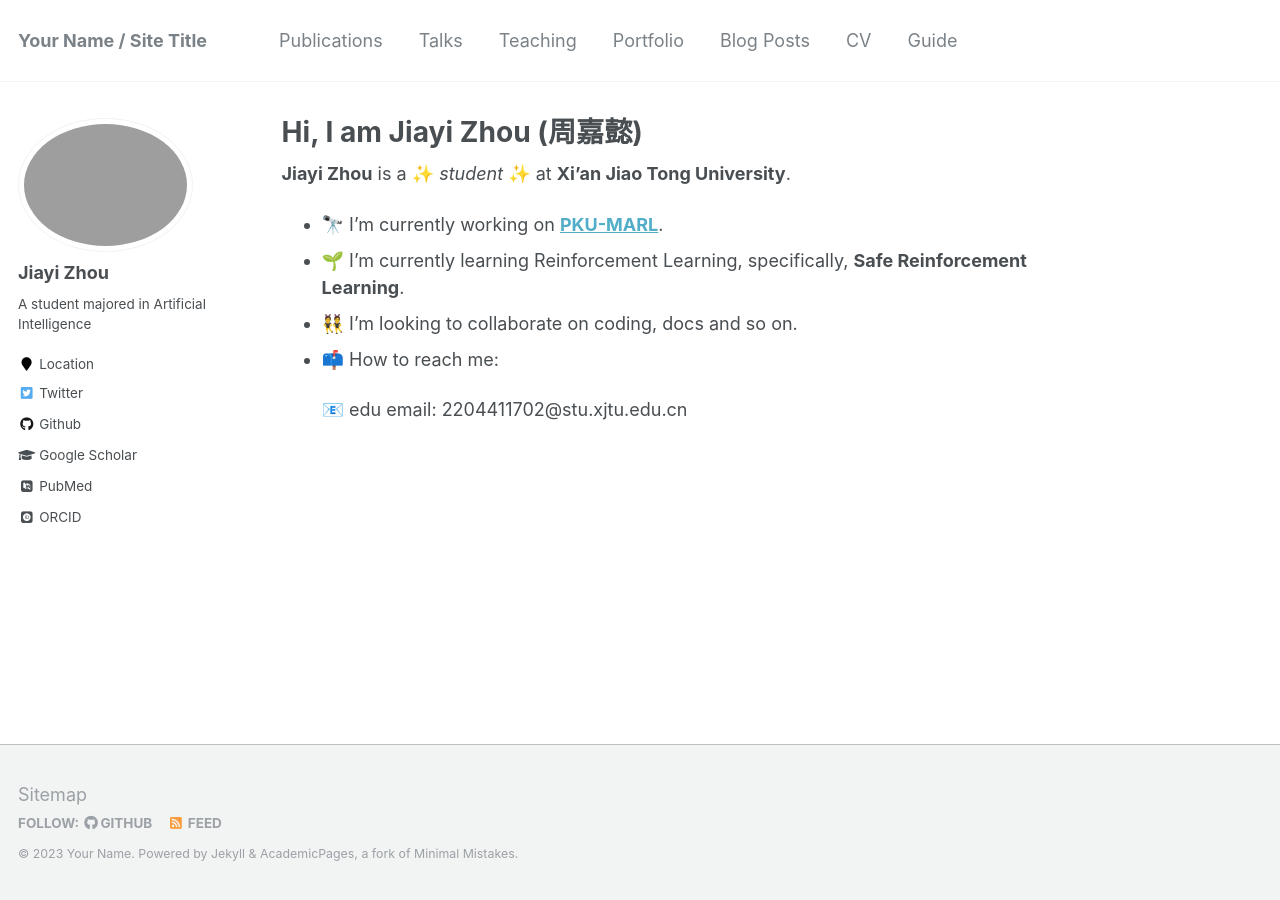
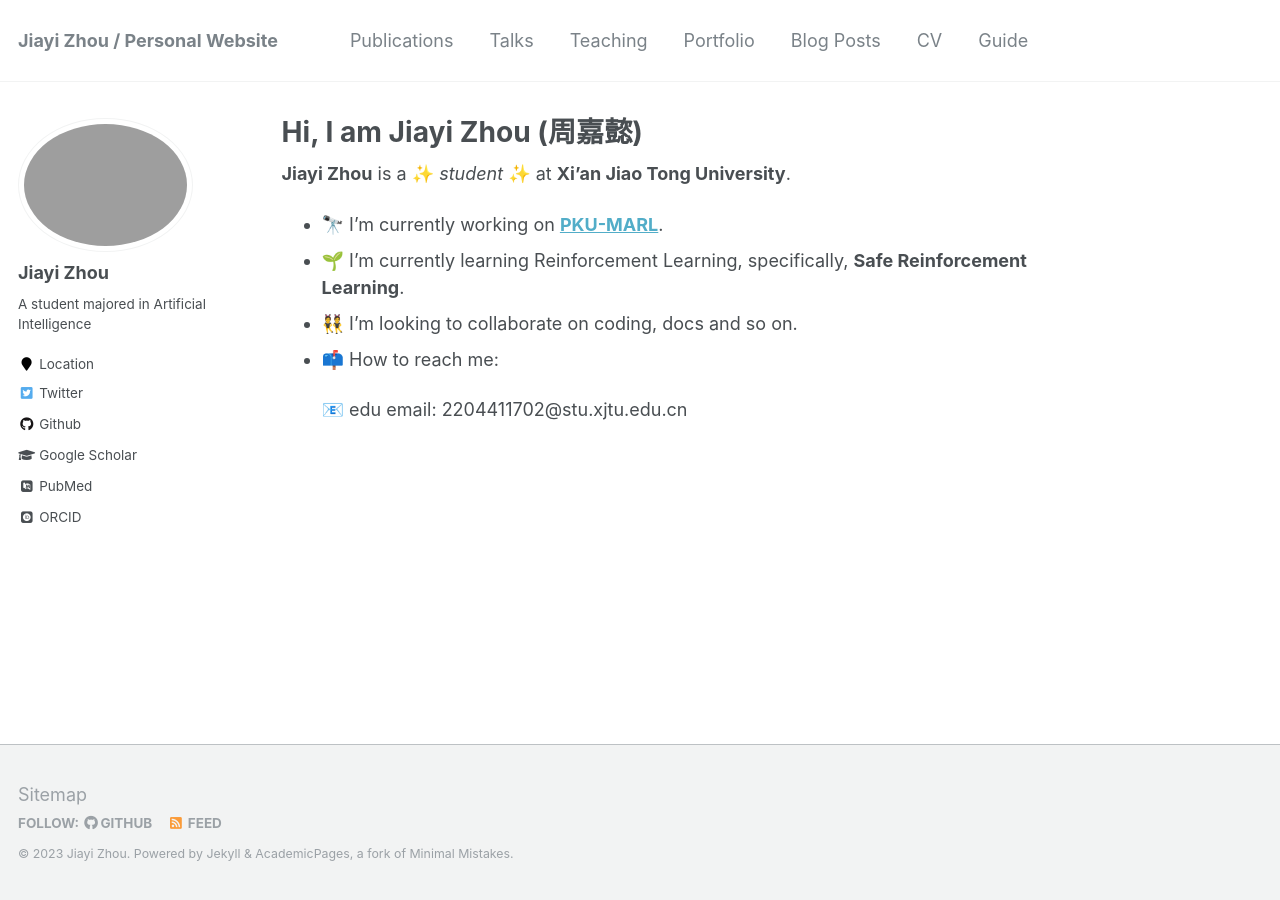
Before and after one commit to Gaiejj/Gaiejj.github.io, a Jekyll site: the page built from _pages/about.md, in a window 1280 px wide. Built offline with Jekyll 4.4.1, drawn with Linux system fonts in a browser that asks for light colours; some web fonts are replaced.

Commit message:
feat: update personal file

```diff
--- a/_config.yml
+++ b/_config.yml
@@ -7,9 +7,9 @@
 
 # Site Settings
 locale                   : "en-US"
-title                    : "Your Name / Site Title"
+title                    : "Jiayi Zhou / Personal Website"
 title_separator          : "-"
-name                     : &name "Your Name"
+name                     : &name "Jiayi Zhou"
 description              : &description "personal description"
 url                      : https://gaiejj.github.io # the base hostname & protocol for your site e.g. "https://mmistakes.github.io"
 baseurl                  : "" # the subpath of your site, e.g. "/blog"
```
